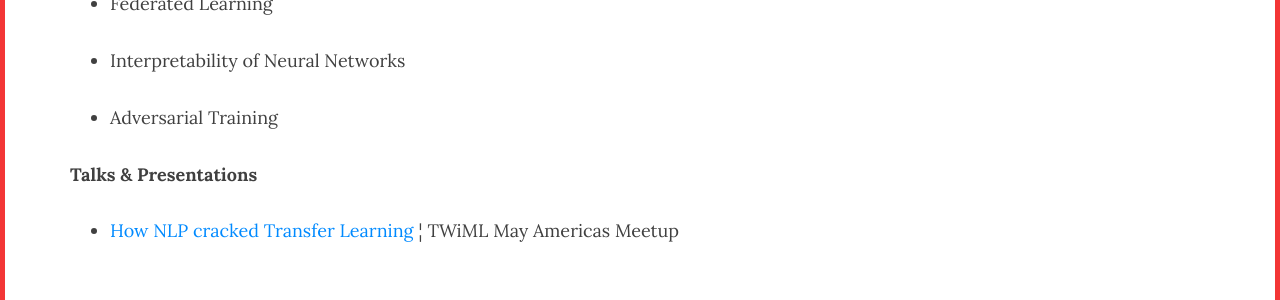
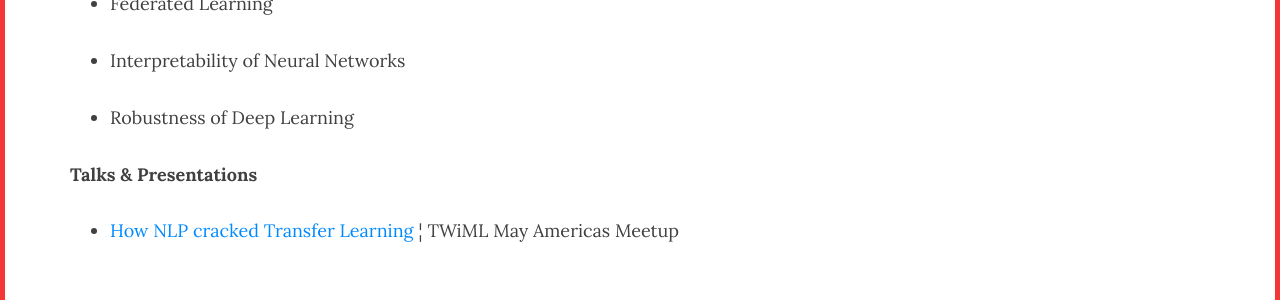
Before and after one commit to jidindinesh/jidindinesh.github.io, a Jekyll site: the page built from About.md, in a window 1280 px wide. Shown: the part 416-716 px from the top of the page. Built offline with Jekyll 4.4.1, drawn with Linux system fonts in a browser that asks for light colours; nearby versions of some CDN libraries; our own code applies the rules of GitHub Pages for plain Markdown files.

Commit message:
Update About.md

```diff
--- a/About.md
+++ b/About.md
@@ -16,7 +16,7 @@
 
 * Interpretability of Neural Networks
 
-* Adversarial Training
+* Robustness of Deep Learning
 
 **Talks & Presentations**
 
```
